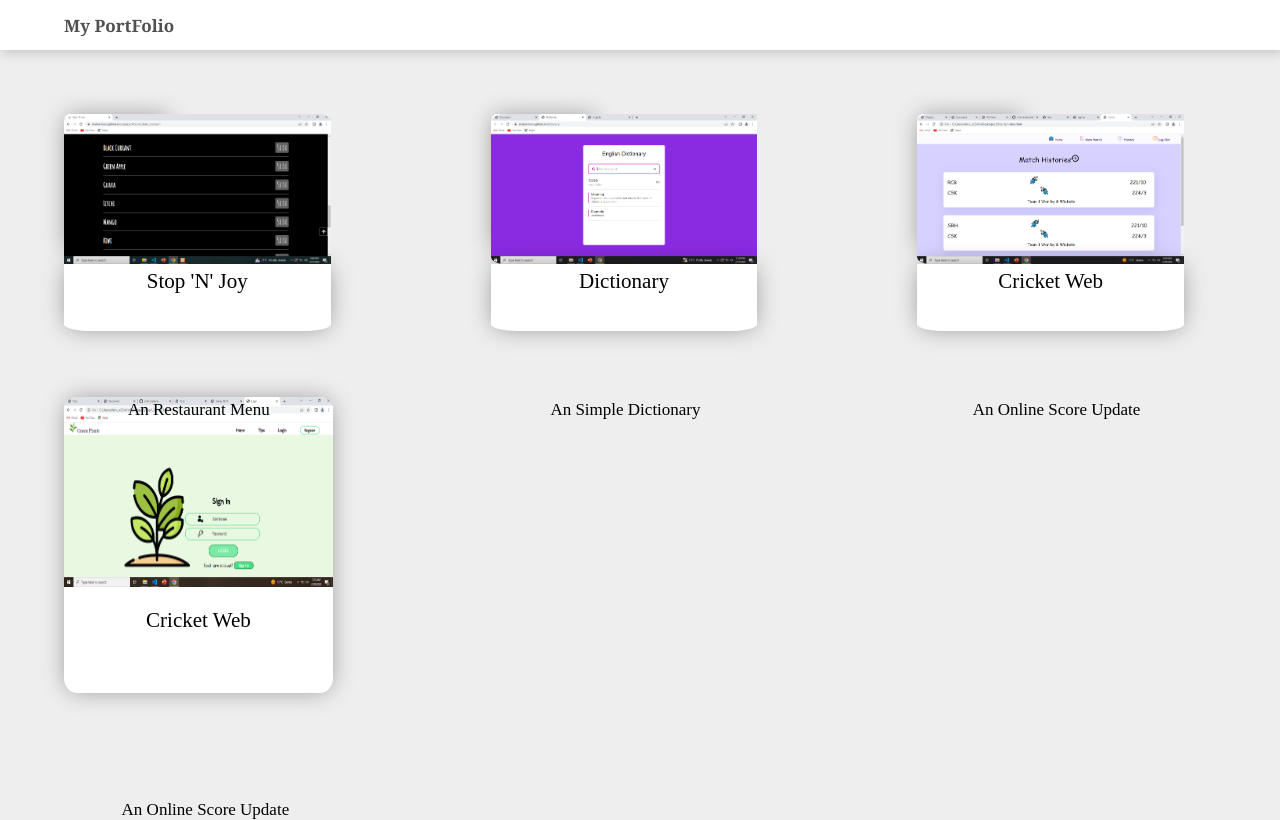
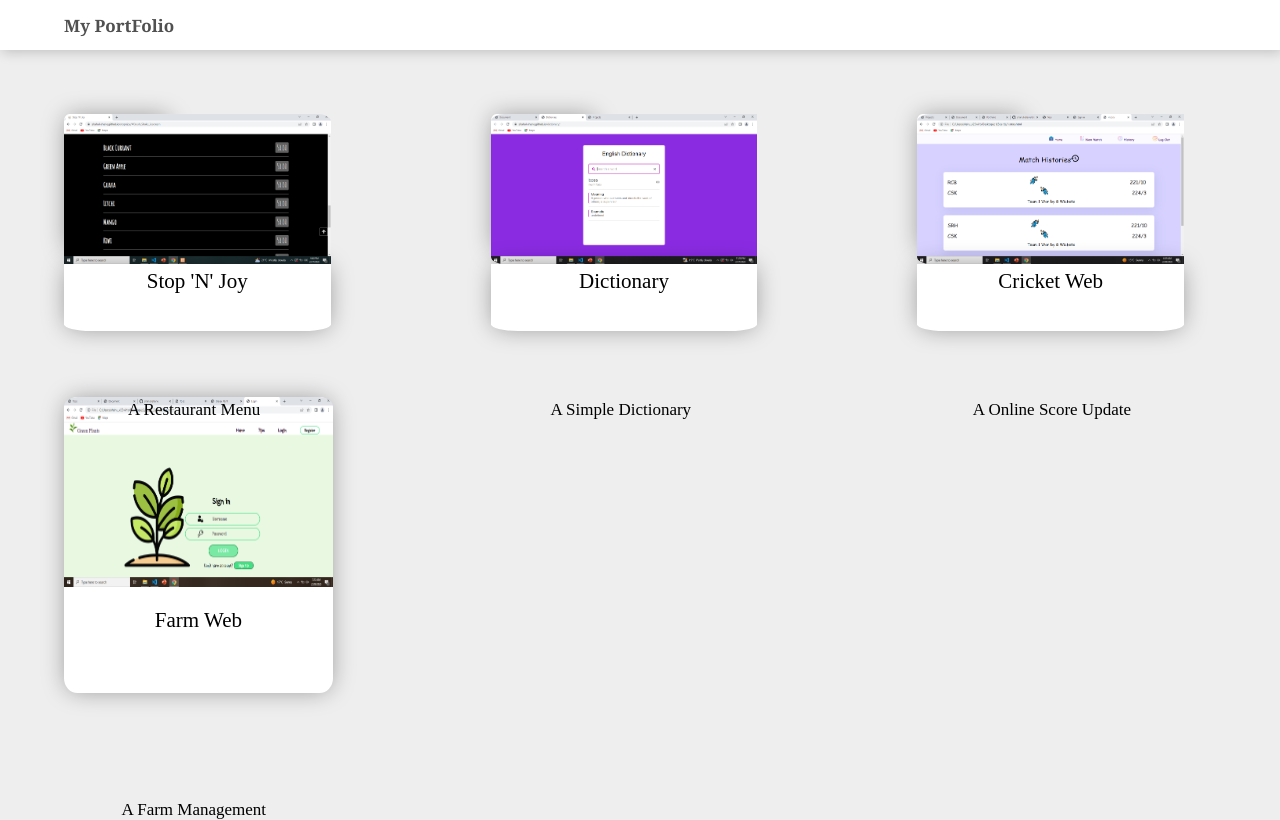
Before and after one commit to shahul-shane/projects, a plain HTML site: page index.html in a window 1280 px wide. Drawn offline with Linux system fonts and the light colour scheme.

Commit message:
Update index.html

```diff
--- a/index.html
+++ b/index.html
@@ -20,7 +20,7 @@
                     <div class="box" onclick="location.href='https://shahul-shane.github.io/stopnjoy/';" target="_blank">
                         <img id="image">
                         <p>Stop 'N' Joy</p>
-                        <span>An Restaurant Menu</span>
+                        <span>A Restaurant Menu</span>
                     </div>
 
             </div>
@@ -28,21 +28,21 @@
                     <div class="box1" onclick="location.href='https://shahul-shane.github.io/dictionary/';" target="_blank">
                         <img id="image1">
                         <p>Dictionary</p>
-                        <span>An Simple Dictionary</span>
+                        <span>A Simple Dictionary</span>
                     </div>
             </div>
             <div>
                     <div class="box2" onclick="location.href='https://shahul-shane.github.io/cricket/';">
                         <img id="image2">
                         <p>Cricket Web</p>
-                        <span>An Online Score Update</span>
+                        <span>A Online Score Update</span>
                     </div>
             </div>
         </div>
         <div class="box3" onclick="location.href='https://shahul-shane.github.io/farmer/';">
             <img id="image3">
-            <p>Cricket Web</p>
-            <span>An Online Score Update</span>
+            <p>Farm Web</p>
+            <span>A Farm Management</span>
         </div>
 
     <script src="./up.js"></script>
```
